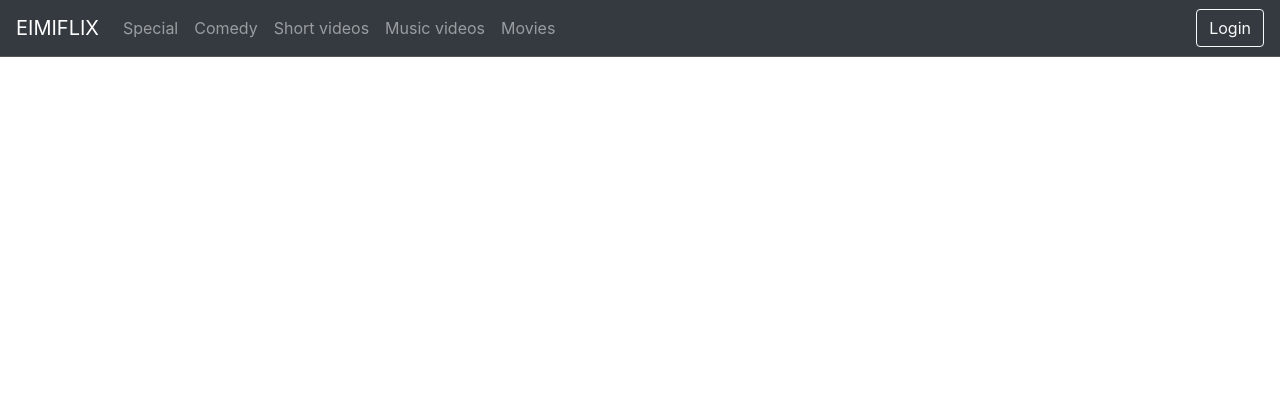
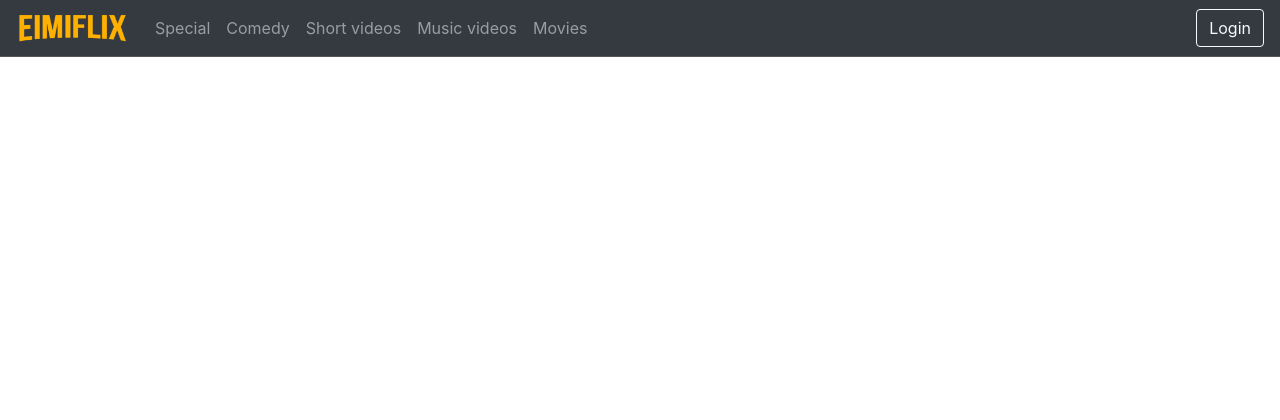
Before and after one commit to pSnehanshu/codeigniter-streaming-website, a CodeIgniter app: page /database/index.php/home/index in a window 1280 px wide. Shown: the top 420 px of the page. Run offline with CodeIgniter, Linux system fonts and the light colour scheme; data that the repository does not hold is empty; some libraries are stand-ins or nearby versions.

Commit message:
added eimiflix logo

```diff
--- a/application/views/layouts/header.php
+++ b/application/views/layouts/header.php
@@ -33,7 +33,9 @@
     <!-- header -->
     <header>
         <nav class="navbar navbar-expand-md navbar-dark fixed-top bg-dark" style="border-bottom: solid 1px #555;">
-            <a class="navbar-brand" href="<?= site_url('home') ?>">EIMIFLIX</a>
+            <a class="navbar-brand" href="<?= site_url('home') ?>">
+                <img src="<?=base_url('static/images/main-logo.png')?>" alt="EIMIFLIX" style="width: 115px;">
+            </a>
             <button class="navbar-toggler" type="button" data-toggle="collapse" data-target="#navbarCollapse" aria-controls="navbarCollapse" aria-expanded="false" aria-label="Toggle navigation">
                 <span class="navbar-toggler-icon"></span>
             </button>
```
Also changed, not shown: static/images/main-logo.png (added).
